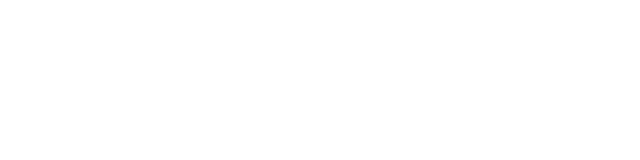
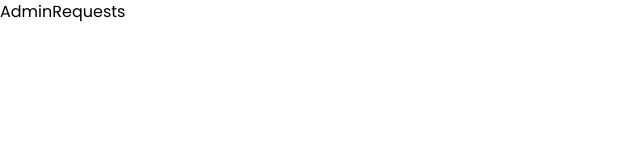
Before and after one commit to nkeerthika911/Reviron, a React (Vite) app in the folder client/: page /admin in a window 1280 px wide. Before the commit this address had no page. Shown: the top 160 px of the page, without its empty margins (0-640 px from the left). Built offline with nearby package versions, Linux system fonts and the light colour scheme.

Commit message:
admin card called

```diff
--- a/client/src/App.jsx
+++ b/client/src/App.jsx
@@ -17,6 +17,7 @@ import { Payment } from './pages/products/components/payment';
 import { ItemView } from './pages/products/ItemView'
 import { Tester } from './pages/tester/Tester'
 import { Seller } from './pages/seller/Seller'
+import { AdminRequests } from './adminpages/AdminRequests'
 
 function App() {
   const [count, setCount] = useState(0)
@@ -28,7 +29,8 @@ function App() {
           <Route path="/" element={<Login />}></Route>
           <Route path="/products" element={<Products />}></Route>
           <Route path="/product/:productId" element={<ProductDetails/>}></Route>
-          <Route path="/admin/product/add" element={<AdminAddProduct/>}></Route>
+          <Route path="/admin/add/products" element={<AdminAddProduct/>}></Route>
+          <Route path="/admin" element={<AdminRequests/>}></Route>
           <Route path="/cart" element={<Cart/>}></Route>
           <Route path="/buy" element={<BuyPage/>}></Route>
 
--- /dev/null
+++ b/client/src/adminpages/AdminRequests.jsx
@@ -0,0 +1,7 @@
+import React from 'react'
+
+export const AdminRequests = () => {
+  return (
+    <div>AdminRequests</div>
+  )
+}
--- a/client/src/adminpages/components/AdminNavbar.jsx
+++ b/client/src/adminpages/components/AdminNavbar.jsx
@@ -23,7 +23,7 @@ export const AdminNavbar = () => {
                     <path d="M12 4v16m8-8H4" stroke="white" strokeWidth="2" strokeLinecap="round" strokeLinejoin="round" />
                 </svg>
             ),
-            path: '/admin/product/add'
+            path: 'admin/product/add'
         },
         {
             label: 'Collection Requests',
--- /dev/null
+++ b/client/src/adminpages/components/CollectionRequestCard.jsx
@@ -0,0 +1,7 @@
+import React from 'react'
+
+export const CollectionRequestCard = () => {
+  return (
+    <div>CollectionRequestCard</div>
+  )
+}
--- a/client/src/pages/Navbar.jsx
+++ b/client/src/pages/Navbar.jsx
@@ -15,7 +15,6 @@
         const [user, setUser] = useState(null);
         const [loading, setLoading] = useState(false);
         const [error, setError] = useState(null);
-        const [showProfile, setShowProfile] = useState(false);
 
         const getUserIdFromToken = () => {
             const token = localStorage.getItem("jwt");
```
